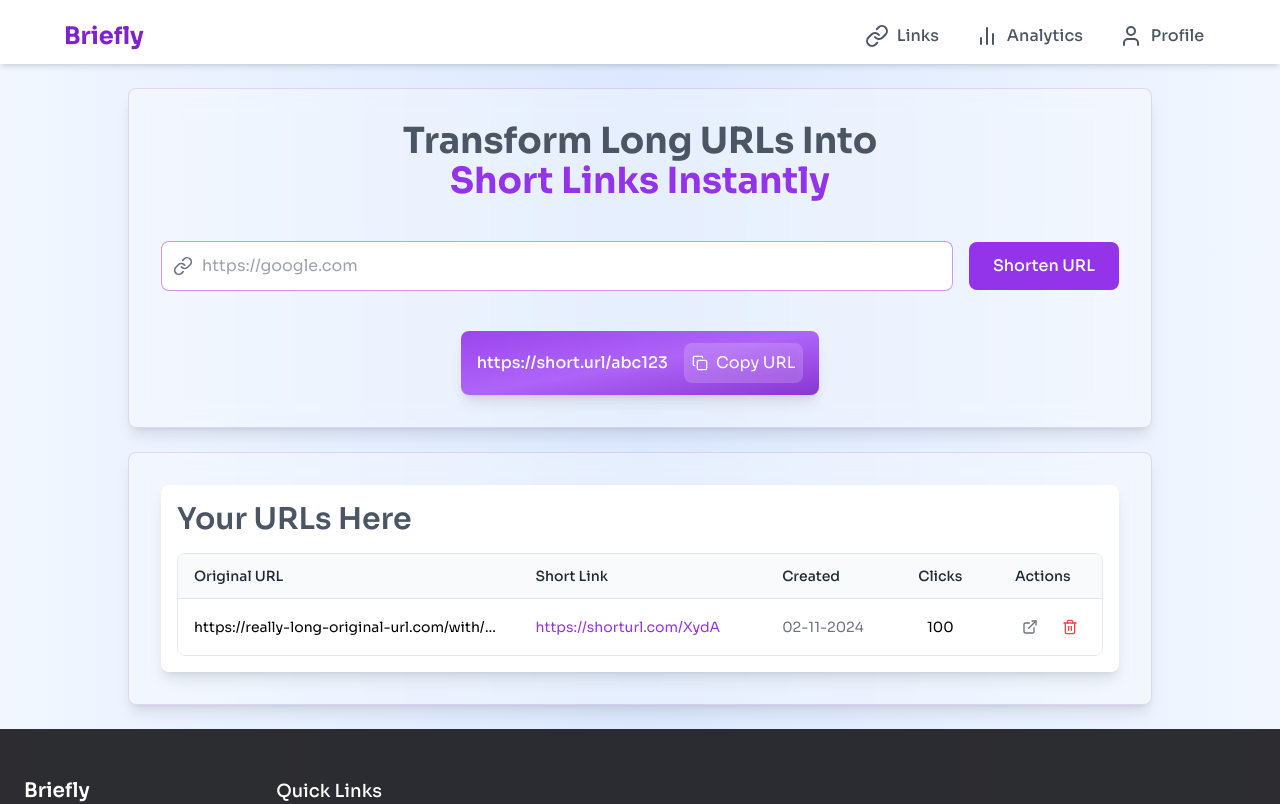
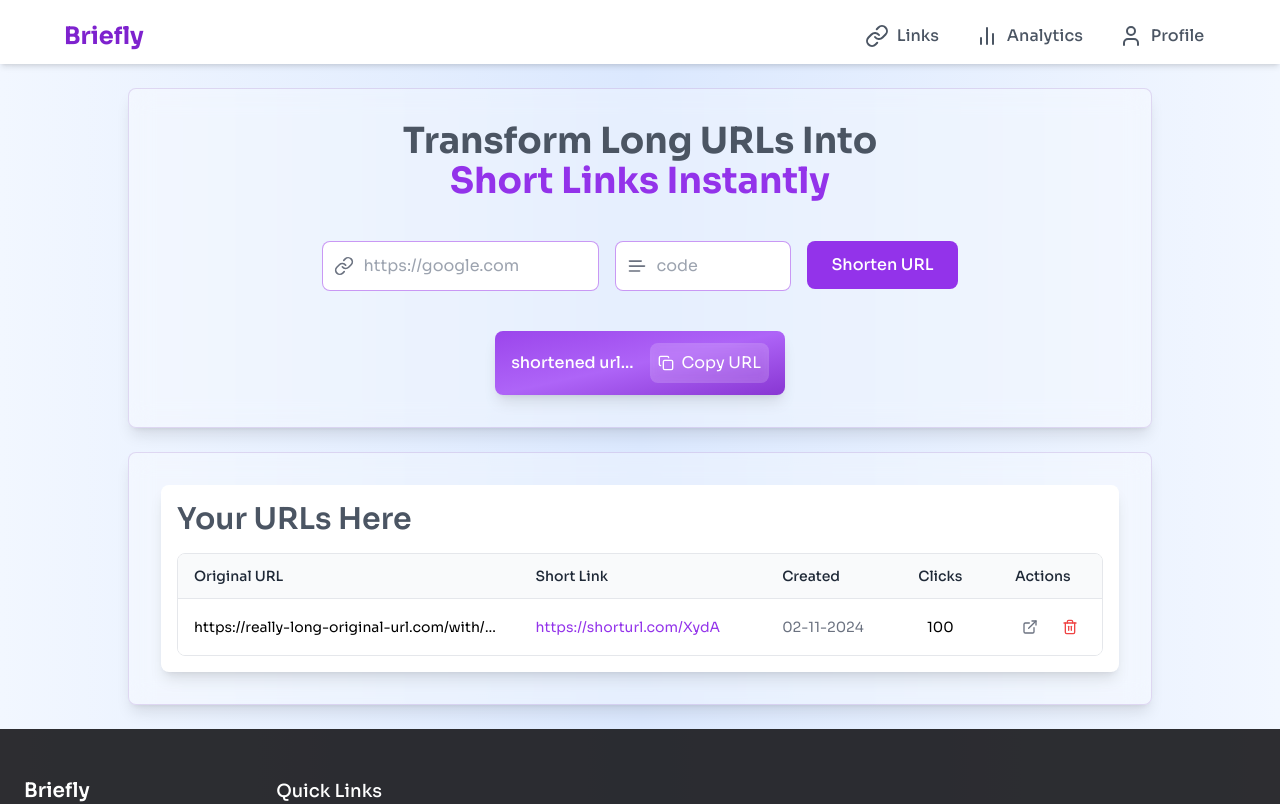
Before and after one commit to Uss-Momas/briefly, a React (Vite) app in the folder web-refactored/: page /auth/dashboard in a window 1280 px wide. Shown: the top 804 px of the page. Built offline with nearby package versions, Linux system fonts and the light colour scheme; sample sign-in values are in the browser's storage.

Commit message:
Implement copy short url after creating

```diff
--- a/web-refactored/src/Validations/validations.jsx
+++ b/web-refactored/src/Validations/validations.jsx
@@ -16,10 +16,10 @@ export const loginSchema = z.object({
 });
 
 const urlPattern = /^(https?:\/\/)?(www\.)?[-a-zA-Z0-9@:%._+~#=]{1,256}\.[a-zA-Z0-9()]{1,6}\b([-a-zA-Z0-9()@:%_+.~#?&//=]*)/;
-export const shortURLAnon = z.object({
+export const shortURLSchema = z.object({
     originalUrl: z.string().regex(urlPattern, { message: "Provide a valid URL" }),
+    code: z.union([z.string().min(3, { message: "Must be 3 or more characters long" }).max(10, { message: "Must be 10 or less characters long" }), z.literal("")]).optional(),
 });
-
 
 export const updateUserSchema = z.object({
     firstName: z.string().min(3, { message: 'First name must include at least 3 characters' }).max(64),
--- /dev/null
+++ b/web-refactored/src/components/UrlShortenerCard/index.jsx
@@ -0,0 +1,105 @@
+import { copyToClipboard } from "../../utils/utils";
+import { Copy, CopyCheck, LinkIcon, Text, } from "lucide-react";
+import { shortURLSchema } from "../../Validations/validations";
+import { useAuth } from "../../hooks/useAuth";
+import { useForm } from "react-hook-form";
+import { useState } from "react";
+import { zodResolver } from "@hookform/resolvers/zod";
+import appendUrl from "../../utils/appendUrl";
+import axios from "../../api/axios";
+
+export default function UrlShortenerCard({ className }) {
+    const { clearErrors, formState: { errors }, handleSubmit, register, setError, reset } = useForm(
+        { resolver: zodResolver(shortURLSchema) }
+    );
+    const { auth, handleUnauthorizedAccess } = useAuth();
+    const { user, token } = auth;
+    const [shortUrl, setShortUrl] = useState(undefined);
+    const [isCopied, setIsCopied] = useState(false);
+
+    const handleOnSubmit = async (data) => {
+        try {
+            const response = await axios.post("/shortlinks", {
+                originalUrl: data.originalUrl,
+                code: data.code,
+            },
+                { headers: { Authorization: `Bearer ${token}` } },
+            );
+            const { shortlink } = response.data;
+            console.log(response.data);
+            const url = await appendUrl(shortlink.code);
+            setShortUrl(url);
+            reset();
+        } catch (error) {
+            console.log("Dashboard Page errors: ", error);
+            if (error.response) {
+                if (error.status === 401) {
+                    handleUnauthorizedAccess();
+                    return;
+                }
+                const errorResponse = error.response.data;
+                const { errors = [], message } = errorResponse;
+                const errorMessages = errors.map((e) => e.message);
+                setError("root", { message: [message, ...errorMessages] });
+                setTimeout(clearErrors, 2500);
+            }
+        }
+    }
+
+    const handleShortUrlCopy = async () => {
+        await copyToClipboard(shortUrl);
+        console.log("clickedd");
+        setIsCopied(true);
+        setTimeout(() => setIsCopied(false), 2000);
+    }
+
+    return (
+        <section className={className}>
+            <div className="flex flex-col gap-6 items-center ">
+                <h1 className="text-2xl sm:text-3xl lg:text-4xl text-center text-gray-600 font-bold leading-tight">
+                    Transform Long URLs Into
+                    <span className="block text-purple-600">Short Links Instantly</span>
+                </h1>
+                <form onSubmit={handleSubmit(handleOnSubmit)} className="flex flex-col gap-4 w-full sm:gap-4 md:flex-row md:items-start justify-center my-4">
+                    <div>
+                        <div className="relative">
+                            <LinkIcon className="absolute text-gray-500 top-1/2 -translate-y-1/2 left-3 h-5 w-5" />
+                            <input {...register("originalUrl")} className="border border-purple-600/50 outline-none rounded-lg focus:ring-2 focus:ring-purple-600/25 focus:bg-purple-50 transition-all w-full px-10 py-3" type="text" placeholder="https://google.com" />
+                        </div>
+                        <span className="text-sm text-red-400">{errors.originalUrl && errors.originalUrl.message}</span>
+                    </div>
+                    <div>
+                        <div className="relative flex-1 md:max-w-44">
+                            <Text className="absolute text-gray-500 top-1/2 -translate-y-1/2 left-3 h-5 w-5" />
+                            <input {...register("code")} className="border border-purple-600/50 outline-none rounded-lg focus:ring-2 focus:ring-purple-600/25 focus:bg-purple-50 transition-all w-full px-10 py-3" type="text" placeholder="code" />
+                        </div>
+                        <span className="text-sm text-wrap text-red-400">{errors.code && errors.code.message}</span>
+                    </div>
+                    <button className="bg-purple-600 hover:bg-purple-700 text-white font-medium rounded-lg w-full md:w-auto md:whitespace-nowrap transition-transform ease-in hover:scale-105 delay-75 px-6 py-3">Shorten URL</button>
+                </form>
+                <div className="flex items-center justify-center gap-4 text-white bg-gradient-to-br from-purple-600/90 via-purple-500/90 to-purple-700/90 max-md:w-full shadow-lg rounded-lg py-3 px-4 group">
+                    {
+                        shortUrl ? (<a href={shortUrl} target="_blank" className="group-hover:text-white/80
+                           transition-colors hover:underline">
+                            {shortUrl}
+                        </a>) : (
+                            <span className="font-medium break-all group-hover:text-white/80
+                                        transition-colors">shortened url... </span>
+                        )
+                    }
+                    <button onClick={handleShortUrlCopy} className={`group flex items-center gap-2 backdrop-blur-sm bg-white/20 hover:bg-white/30 active:bg-white/5 transition-all rounded-lg p-2 duration-200`} disabled={shortUrl ? false : true}>
+                        {
+                            isCopied ? <CopyCheck className="w-4 h-4 group-hover:scale-110 transition-transform text-green-300" /> : <Copy className="w-4 h-4 group-hover:scale-110 transition-transform" />
+                        }
+                        <span className={`${isCopied ? 'text-green-300' : ''}`}>
+                            {
+                                !isCopied ? "Copy URL" : "Copied URL"
+                            }
+                        </span>
+                    </button>
+                </div>
+            </div>
+        </section>
+    );
+
+}
--- a/web-refactored/src/pages/Auth/Dashboard/index.jsx
+++ b/web-refactored/src/pages/Auth/Dashboard/index.jsx
@@ -1,35 +1,14 @@
-import { Copy, ExternalLink, LinkIcon, Trash2, } from "lucide-react";
+import { ExternalLink, Trash2, } from "lucide-react";
 import Footer from "../../../components/Footer";
 import UserHeader from "../../../components/UserHeader";
-import { useAuth } from "../../../hooks/useAuth";
+import UrlShortenerCard from "../../../components/UrlShortenerCard";
 
 export default function Dashboard() {
     return (
         <div className="min-h-dvh bg-gradient-to-r from-zircon-50 via-zircon-100 to-zircon-50">
             <UserHeader />
             <main className="pt-16">
-                <section className="bg-white/30 border border-purple-800/15 backdrop-blur-md rounded-lg shadow-lg p-4 mx-auto my-6 max-w-5xl sm:p-6 lg:p-8">
-                    <div className="flex flex-col gap-6 items-center ">
-                        <h1 className="text-2xl sm:text-3xl lg:text-4xl text-center text-gray-600 font-bold leading-tight">
-                            Transform Long URLs Into
-                            <span className="block text-purple-600">Short Links Instantly</span>
-                        </h1>
-                        <div className="flex flex-col gap-4 w-full sm:gap-4 md:flex-row md:items-center my-4">
-                            <div className="relative flex-1">
-                                <LinkIcon className="absolute text-gray-500 top-1/2 -translate-y-1/2 left-3 h-5 w-5" />
-                                <input className="border border-purple-600/50 outline-none rounded-lg focus:ring-2 focus:ring-purple-600/25 focus:bg-purple-50 transition-all w-full px-10 py-3" type="url" name="url" placeholder="https://google.com" required />
-                            </div>
-                            <button className="bg-purple-600 hover:bg-purple-700 text-white font-medium rounded-lg w-full md:w-auto md:whitespace-nowrap transition-transform ease-in hover:scale-105 delay-75 px-6 py-3">Shorten URL</button>
-                        </div>
-                        <div className="flex items-center justify-center gap-4 text-white bg-gradient-to-br from-purple-600/90 via-purple-500/90 to-purple-700/90 max-md:w-full shadow-lg rounded-lg py-3 px-4 ">
-                            <span className="font-medium break-all">https://short.url/abc123</span>
-                            <button className="group flex items-center gap-2 backdrop-blur-sm bg-white/20 hover:bg-white/30 active:bg-white/5 transition-all rounded-lg p-2 duration-200">
-                                <Copy className="w-4 h-4 group-hover:scale-110 transition-transform" />
-                                <span>Copy URL</span>
-                            </button>
-                        </div>
-                    </div>
-                </section>
+                <UrlShortenerCard className="bg-white/30 border border-purple-800/15 backdrop-blur-md rounded-lg shadow-lg p-4 mx-auto my-6 max-w-5xl sm:p-6 lg:p-8" />
                 <section className="bg-white/30 border border-purple-800/15 backdrop-blur-md rounded-lg shadow-lg p-4 mx-auto my-6 max-w-5xl sm:p-6 lg:p-8">
                     <div className="flex flex-col gap-4 bg-white shadow-lg rounded-lg overflow-x-auto p-4">
                         <h1 className="text-xl sm:text-2xl lg:text-3xl  text-gray-600 font-semibold leading-tight">
--- a/web-refactored/src/pages/Home/index.jsx
+++ b/web-refactored/src/pages/Home/index.jsx
@@ -1,7 +1,7 @@
 import { AlignJustify, ArrowRight, ChartNoAxesColumn, Link2, Linkedin, LinkedinIcon, LinkIcon, LockIcon, LucideLink, Mail, MessageCircle, Twitter, X } from "lucide-react";
 import { copyToClipboard } from "../../utils/utils";
 import { Link } from "react-router-dom";
-import { shortURLAnon } from "../../Validations/validations";
+import { shortURLSchema } from "../../Validations/validations";
 import { useAuth } from '../../hooks/useAuth';
 import { useForm } from "react-hook-form";
 import { useState } from "react";
@@ -17,7 +17,7 @@ export default function Home() {
     const [shortUrl, setShortUrl] = useState(undefined);
     const [isCopied, setIsCopied] = useState(false);
     const { formState: { errors }, handleSubmit, register, setError, clearErrors } = useForm({
-        resolver: zodResolver(shortURLAnon),
+        resolver: zodResolver(shortURLSchema),
     });
 
     if (isLoading) return <>Loading....</>;
```
